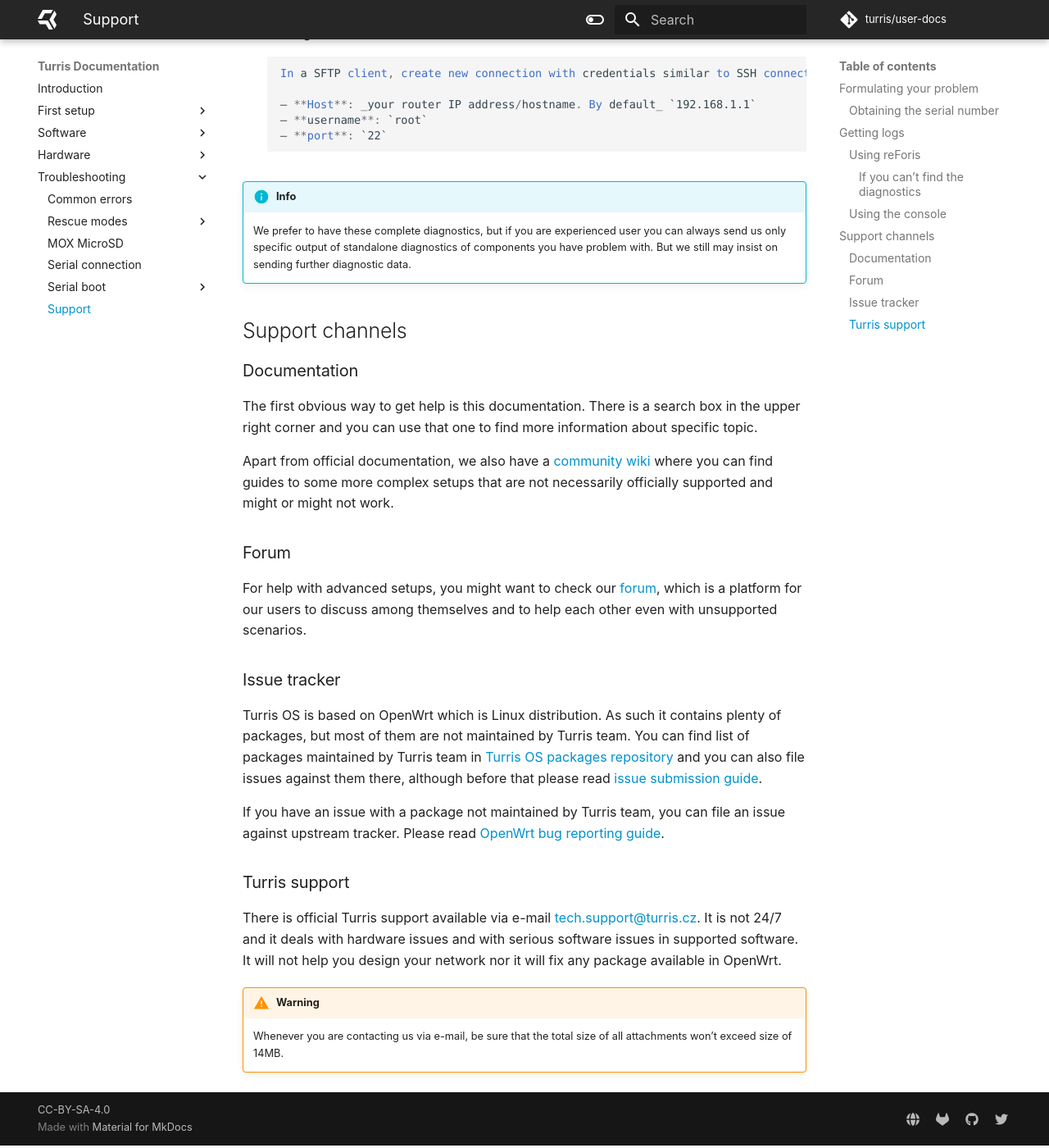
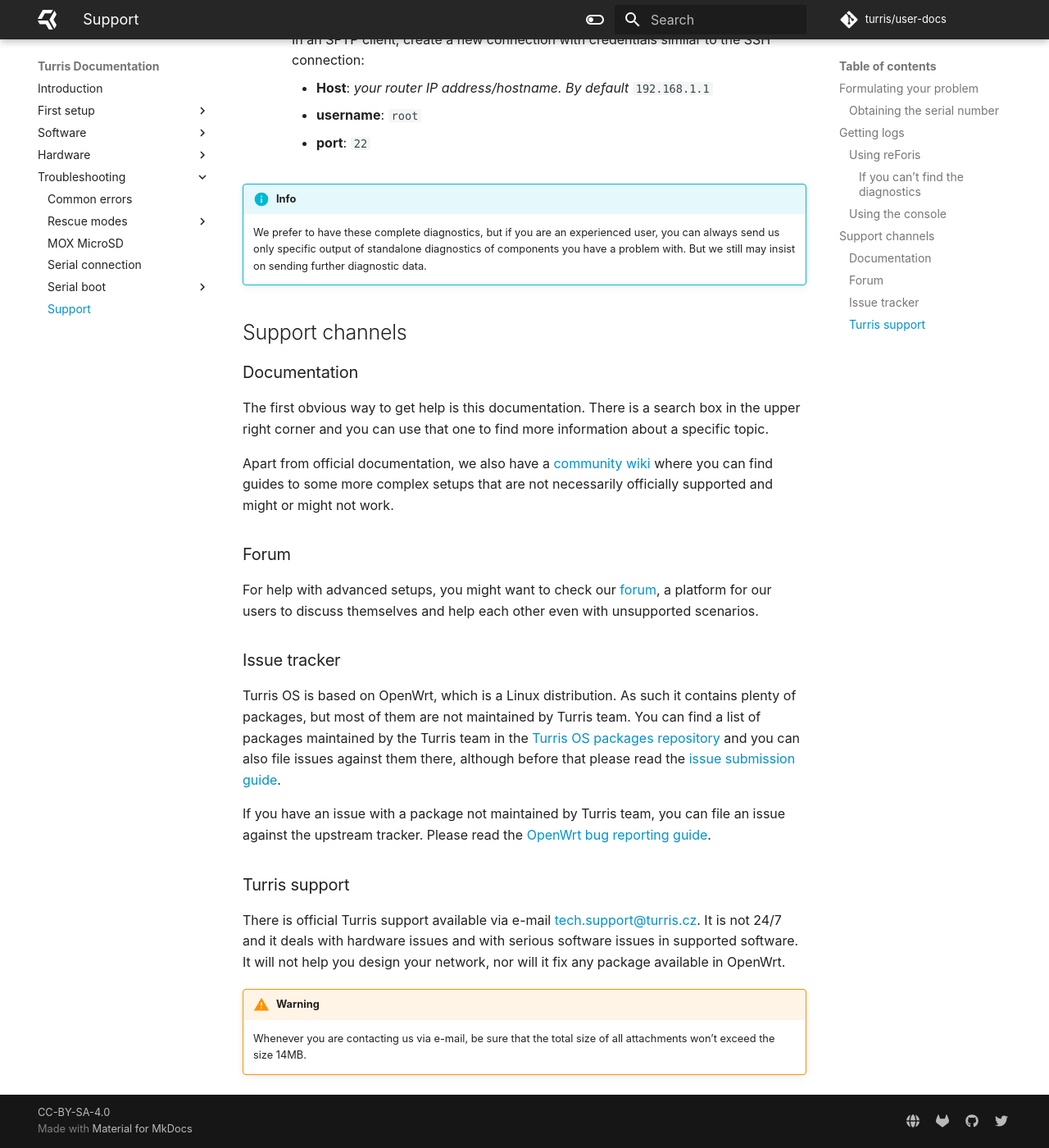
Before and after one commit to turris-cz/user-docs, an MkDocs documentation site: the page built from docs/basics/support.md, in a window 1280 px wide and 1400 px high, scrolled down 3398 px. Shown: the whole window at 82% size. Built offline with MkDocs 1.6.1 and Material for MkDocs 9.7.7, drawn with Linux system fonts in a browser that asks for light colours; some of the changed text lies outside the part shown.

Commit message:
basics/support: Fix formatting and grammar

````diff
--- a/docs/basics/support.md
+++ b/docs/basics/support.md
@@ -19,12 +19,12 @@
 
 ### Obtaining the serial number
 
-If you are contacting the official Turris support, always include the serial
-number (S/N, SN) of your router. You can obtain it using one of these ways:
+If you are contacting the official Turris support, always include your router's
+serial number (S/N, SN). You can obtain it using one of these ways:
 
 1. The _About_ tab in _reForis_.
 2. The invoice or receipt issued by your vendor.
-3. The label on the paper box used for packaging of your router.
+3. The label on the paper box used for packaging your router.
 4. Output of the command `crypto-wrapper serial-number` **included in one
    of the diagnostic modules** (not applicable for Shield).
 5. The label on the bottom of your router (applicable for Omnia and Turris 1.x).
@@ -51,17 +51,18 @@
 
 ### Using reForis
 
-If you use the _reForis_ interface to maintain your router, you can use it to
-generate logs using _Diagnostics_ page. The modules, which are usually the most
-important are `disk_full`, `messages`, `dns`, `installed` and `network`.
-If the nature of the problem suggests that other modules could also be useful,
-you can check them. The required logs will generated if you click _Generate_
-button. At the bottom of the page is list of reports, where new one will be
-available in approximately a minute. Then you can download it.
+If you use the _reForis_ interface to maintain your router, you can
+generate logs using the _Diagnostics_ page. The modules, which are usually
+the most important are `disk_full`, `messages`, `dns`, `installed`, and
+`network`. If the nature of the problem suggests that other modules could also
+be helpful, you can check them. The required logs will be generated if you
+click _Generate_ button. At the bottom of the page is a list of reports,
+where the new one will be available in approximately a minute. Then you can
+download it.
 
 #### If you can't find the diagnostics
 
-In that case your router is for some reason stuck in some old version of the
+In that case, your router is, for some reason, stuck in some old version of the
 _Turris OS_. That is the first problem to solve, make sure you have updates
 enabled and your internet connection is working.
 
@@ -72,12 +73,12 @@
 
 !!! info
     If you do not have installed SSH support on your PC, you will need to install
-    SSH client. On Linux it is usually `openssh-client` and on Windows it is
-    Posh-SSH` or `WinSCP`. But many of Linux distros have OpenSSH client
-    preinstalled and also the Windows PowerShell 2.0 has it already integrated.
+    an SSH client. On Linux, it is usually `openssh-client`, and on Windows it is
+    `Posh-SSH` or `WinSCP`. But many Linux distros have an OpenSSH client
+    preinstalled, and also the Windows PowerShell 2.0 has it already integrated.
 
-1. You connect to the router via SSH (using terminal, PowerShell or different
-command line tool).
+1. You connect to the router via SSH (using terminal, PowerShell, or another
+  command-line tool).
 
     ```shell
     user@pc:~$ ssh root@192.168.1.1
@@ -97,27 +98,28 @@
         $ scp root@192.168.1.1:/tmp/diag.gz <your destination>
         ```
 
-    – using SFTP client (like Filezilla)
+    - using an SFTP client (like Filezilla)
 
-        In a SFTP client, create new connection with credentials similar to SSH connection:
+        In an SFTP client, create a new connection with credentials similar to
+        the SSH connection:
 
-        – **Host**: _your router IP address/hostname. By default_ `192.168.1.1`
-        – **username**: `root`
-        – **port**: `22`
+        - **Host**: _your router IP address/hostname. By default_ `192.168.1.1`
+        - **username**: `root`
+        - **port**: `22`
 
 !!! info
-    We prefer to have these complete diagnostics, but if you are experienced user
-    you can always send us only specific output of standalone diagnostics of
-    components you have problem with. But we still may insist on sending further
-    diagnostic data.
+    We prefer to have these complete diagnostics, but if you are an experienced
+    user, you can always send us only specific output of standalone diagnostics
+    of components you have a problem with. But we still may insist on sending
+    further diagnostic data.
 
 ## Support channels
 
 ### Documentation
 
-The first obvious way to get help is this documentation. There is a search box in
-the upper right corner and you can use that one to find more information about
-specific topic.
+The first obvious way to get help is this documentation. There is a search box
+in the upper right corner and you can use that one to find more information
+about a specific topic.
 
 Apart from official documentation, we also have a [community
 wiki](https://wiki.turris.cz/doc/en/public/start) where you can find guides to
@@ -127,20 +129,20 @@
 ### Forum
 
 For help with advanced setups, you might want to check our
-[forum](https://forum.turris.cz), which is a platform for our users to discuss
-among themselves and to help each other even with unsupported scenarios.
+[forum](https://forum.turris.cz), a platform for our users to discuss themselves
+and help each other even with unsupported scenarios.
 
 ### Issue tracker
 
-Turris OS is based on OpenWrt which is Linux distribution. As such it contains
+Turris OS is based on OpenWrt, which is a Linux distribution. As such it contains
 plenty of packages, but most of them are not maintained by Turris team. You can
-find list of packages maintained by Turris team in [Turris OS packages
+find a list of packages maintained by the Turris team in the [Turris OS packages
 repository](https://gitlab.nic.cz/turris/os/packages) and you can also file
-issues against them there, although before that please read [issue submission
-guide](../geek/contributing/issues.md).
+issues against them there, although before that please read the [issue
+submission guide](../geek/contributing/issues.md).
 
-If you have an issue with a package not maintained by Turris team, you can file an
-issue against upstream tracker. Please read [OpenWrt bug reporting
+If you have an issue with a package not maintained by Turris team, you can file
+an issue against the upstream tracker. Please read the [OpenWrt bug reporting
 guide](https://openwrt.org/bugs).
 
 ### Turris support
@@ -148,9 +150,9 @@
 There is official Turris support available via e-mail
 [tech.support@turris.cz](mailto:tech.support@turris.cz). It is not 24/7 and it
 deals with hardware issues and with serious software issues in supported
-software. It will not help you design your network nor it will fix any package
+software. It will not help you design your network, nor will it fix any package
 available in OpenWrt.
 
 !!! warning
     Whenever you are contacting us via e-mail, be sure that the total size of all
-    attachments won't exceed size of 14MB.
+    attachments won't exceed the size 14MB.
````
Also changed, not shown: other parts of docs/basics/support.md (+4 -4 lines).
